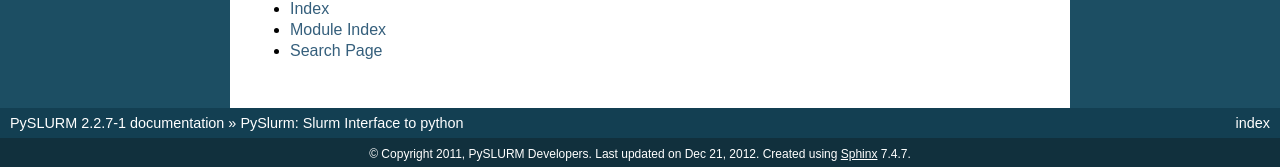
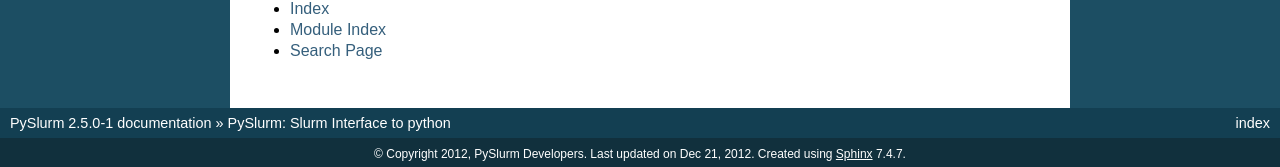
Before and after one commit to PySlurm/pyslurm, a Sphinx documentation site: the page built from doc/source/index.rst, in a window 1280 px wide and 900 px high, scrolled down 896 px. Shown: the part 730-897 px from the top of the window. Built offline with Sphinx 7.4.7, drawn with Linux system fonts in a browser that asks for light colours; some of the changed text lies outside the part shown.

Commit message:
Checkin of sphinx generated docs

```diff
--- a/doc/source/conf.py
+++ b/doc/source/conf.py
@@ -1,6 +1,6 @@
-# -*- coding: utf-8 -*-
+# -*- coding: utf-:8 -*-
 #
-# PySLURM documentation build configuration file, created by
+# PySlurm documentation build configuration file, created by
 # sphinx-quickstart on Thu Sep  8 18:50:27 2011.
 #
 # This file is execfile()d with the current directory set to its containing dir.
@@ -40,17 +40,17 @@ source_suffix = '.rst'
 master_doc = 'index'
 
 # General information about the project.
-project = u'PySLURM'
-copyright = u'2011, PySLURM Developers'
+project = u'PySlurm'
+copyright = u'2012, PySlurm Developers'
 
 # The version info for the project you're documenting, acts as replacement for
 # |version| and |release|, also used in various other places throughout the
 # built documents.
 #
 # The short X.Y version.
-version = '2.2.7'
+version = '2.5.0'
 # The full version, including alpha/beta/rc tags.
-release = '2.2.7-1'
+release = '2.5.0-1'
 
 # The language for content autogenerated by Sphinx. Refer to documentation
 # for a list of supported languages.
@@ -178,8 +178,8 @@ htmlhelp_basename = 'PySLURMdoc'
 # Grouping the document tree into LaTeX files. List of tuples
 # (source start file, target name, title, author, documentclass [howto/manual]).
 latex_documents = [
-  ('index', 'PySLURM.tex', u'PySLURM Documentation',
-   u'Mark Roberts', 'manual'),
+  ('index', 'PySlurm.tex', u'PySlurm Documentation',
+   u'Mark Roberts, Stephan Gorget', 'manual'),
 ]
 
 # The name of an image file (relative to this directory) to place at the top of
@@ -211,7 +211,7 @@ latex_documents = [
 # One entry per manual page. List of tuples
 # (source start file, name, description, authors, manual section).
 man_pages = [
-    ('index', 'pyslurm', u'PySLURM Documentation',
+    ('index', 'pyslurm', u'PySlurm Documentation',
      [u'Mark Roberts, Stephan Gorget'], 1)
 ]
 
```
Also changed, not shown: 11 other files.
